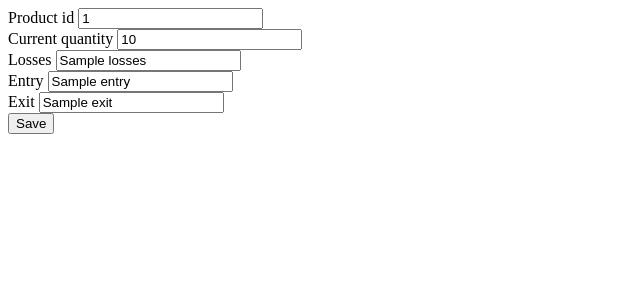
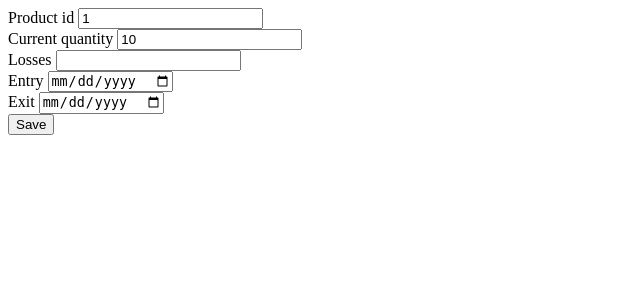
Before and after one commit to RafaMax/ProjetoIntegrador_univesp, a Flask app: template templates/inventory/inventory_form.html in a window 1280 px wide. Shown: the top 300 px of the page, without its empty margins (0-640 px from the left). Run offline with Flask 3, Linux system fonts and the light colour scheme; the template is opened without the code that fills it: most values are stand-ins (such as "Sample title", 1, 10 or a date in 2020).

Commit message:
Definindo os tipos de dados compativeis com o banco de dados no forms

```diff
--- a/templates/inventory/inventory_form.html
+++ b/templates/inventory/inventory_form.html
@@ -17,27 +17,27 @@
 
     <div class="mb-3">
       <label class="form-label">Product id</label>
-      <input type="text" class="form-control" name="product_id" {% if inventory %}value="{{inventory.product_id}}"{% endif %}>
+      <input type="number" class="form-control" name="product_id" {% if inventory %}value="{{inventory.product_id}}"{% endif %}>
     </div>
 
     <div class="mb-3">
         <label class="form-label">Current quantity</label>
-        <input type="text" class="form-control" name="current_quantity" {% if inventory %}value="{{inventory.current_quantity}}"{% endif %}>
+        <input type="number" class="form-control" name="current_quantity" {% if inventory %}value="{{inventory.current_quantity}}"{% endif %}>
     </div>
 
     <div class="mb-3">
         <label class="form-label">Losses</label>
-        <input type="text" class="form-control" name="losses" {% if inventory %}value="{{inventory.losses}}"{% endif %}>
+        <input type="number" class="form-control" name="losses" {% if inventory %}value="{{inventory.losses}}"{% endif %}>
     </div>
 
     <div class="mb-3">
         <label class="form-label">Entry</label>
-        <input type="text" class="form-control" name="entry" {% if inventory %}value="{{inventory.entry}}"{% endif %}>
+        <input type="date" class="form-control" name="entry" {% if inventory %}value="{{inventory.entry}}"{% endif %}>
     </div>
 
     <div class="mb-3">
         <label class="form-label">Exit</label>
-        <input type="text" class="form-control" name="exit" {% if inventory %}value="{{inventory.exit}}"{% endif %}>
+        <input type="date" class="form-control" name="exit" {% if inventory %}value="{{inventory.exit}}"{% endif %}>
     </div>
 
 
--- a/templates/product/product_form.html
+++ b/templates/product/product_form.html
@@ -27,7 +27,7 @@
 
     <div class="mb-3">
         <label class="form-label">Price</label>
-        <input type="text" class="form-control" name="price" {% if product %}value="{{product.price}}"{% endif %}>
+        <input type="number" class="form-control" name="price" {% if product %}value="{{product.price}}"{% endif %}>
     </div>
 
     <div class="mb-3">
@@ -42,7 +42,7 @@
 
     <div class="mb-3">
         <label class="form-label">Climate id</label>
-        <input type="text" class="form-control" name="climate_id" {% if product %}value="{{product.climate_id}}"{% endif %}>
+        <input type="number" class="form-control" name="climate_id" {% if product %}value="{{product.climate_id}}"{% endif %}>
     </div>
 
     <button type="submit" class="btn btn-primary">
```
